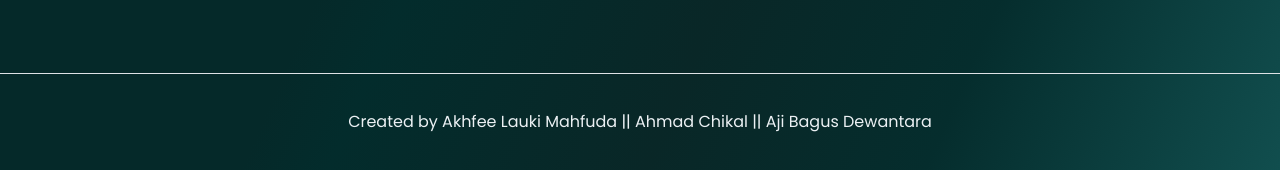
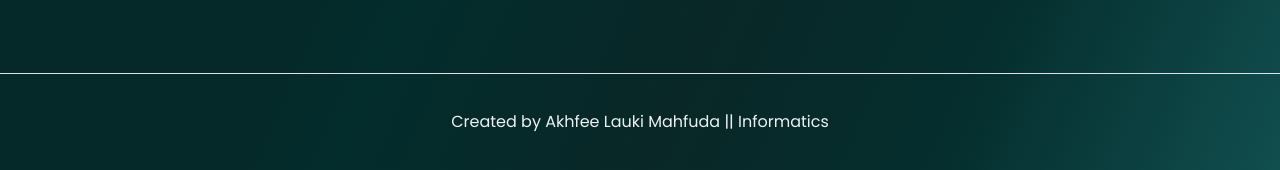
Before and after one commit to UkiMahfuda/webdesign.github.io, a plain HTML site: page index.html in a window 1280 px wide. Shown: the part 3327-3497 px from the top of the page. Drawn offline with nearby package versions, Linux system fonts and the light colour scheme.

Commit message:
initial commit

```diff
--- a/index.html
+++ b/index.html
@@ -447,7 +447,7 @@
     </div>
     <div class="copyright row d-flex text-center justify-content-center border-top mx-0">
       <p class="my-0">
-        Created by Akhfee Lauki Mahfuda || Ahmad Chikal || Aji Bagus Dewantara
+        Created by Akhfee Lauki Mahfuda || Informatics
       </p>
     </div>
   </footer>
```
